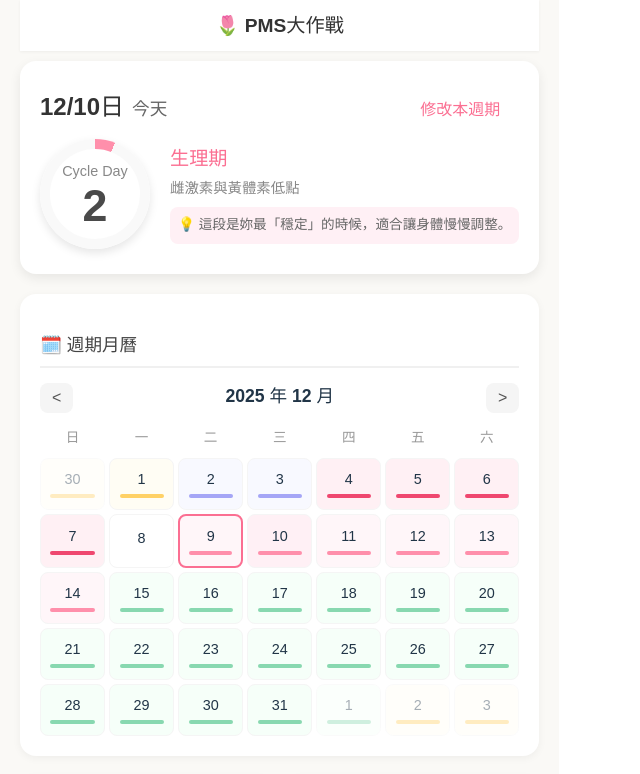
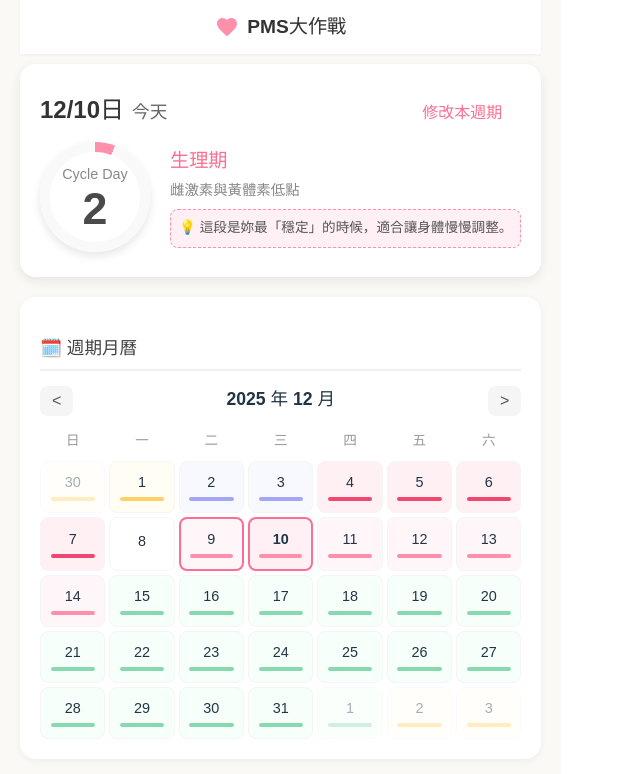
Before and after one commit to phoebehaungs/phoebe-cycle-tracker, a React (Vite) app: page / in a window 1280 px wide. Shown: the top 774 px of the page, without its empty margins (0-640 px from the left). Built offline with nearby package versions, Linux system fonts and the light colour scheme.

Commit message:
Update App.tsx

```diff
--- a/src/App.tsx
+++ b/src/App.tsx
@@ -20,8 +20,8 @@ interface PhaseDefinition {
 interface CycleRecord {
   id: string;
   startDate: string; // "YYYY-MM-DD"
-  length: number | null; // 週期長度 (兩次月經間隔)
-  periodLength?: number; // 生理期出血天數 (預設 6)
+  length: number | null; // 週期長度
+  periodLength?: number; // 生理期出血天數
 }
 
 interface SymptomRecord {
@@ -144,12 +144,13 @@ const SYMPTOM_OPTIONS = {
 
 // --- 3. Helper Functions ---
 
-// 確保獲取本地時間的 YYYY-MM-DD 格式
-const getFormattedDate = (date: Date): string => {
-  const y = date.getFullYear();
-  const m = date.getMonth() + 1;
-  const d = date.getDate();
-  return `${y}-${m < 10 ? '0' + m : m}-${d < 10 ? '0' + d : d}`;
+// 強制使用瀏覽器本地時間，解決時區問題
+const getLocalFormattedDate = (date: Date = new Date()): string => {
+  const year = date.getFullYear();
+  // getMonth() 回傳 0-11，需 +1；padStart 確保補零
+  const month = String(date.getMonth() + 1).padStart(2, '0');
+  const day = String(date.getDate()).padStart(2, '0');
+  return `${year}-${month}-${day}`;
 };
 
 const getDaysDifference = (date1: string, date2: string): number => {
@@ -163,7 +164,7 @@ const getDaysDifference = (date1: string, date2: string): number => {
 const addDays = (dateStr: string, days: number): string => {
   const r = new Date(dateStr);
   r.setDate(r.getDate() + days);
-  return getFormattedDate(r);
+  return getLocalFormattedDate(r);
 };
 
 const startOfMonth = (date: Date): Date =>
@@ -181,7 +182,6 @@ const createEmptyRecord = (date: string): SymptomRecord => ({
   notes: ''
 });
 
-// 根據出血天數動態調整規則 (Deep Clone)
 const getRulesForCycle = (periodLength: number = 6): PhaseDefinition[] => {
   const rules = JSON.parse(JSON.stringify(PHASE_RULES));
   rules[0].endDay = periodLength;
@@ -222,16 +222,15 @@ const PhoebeCycleTracker: React.FC = () => {
     localStorage.setItem(SYMPTOM_STORAGE_KEY, JSON.stringify(symptomRecords));
   }, [symptomRecords]);
 
-  // 確保 todayStr 是當下的本地時間
-  const [todayStr, setTodayStr] = useState(getFormattedDate(new Date()));
+  // 確保 todayStr 是當下的本地時間 (使用修正後的 getLocalFormattedDate)
+  const [todayStr, setTodayStr] = useState(getLocalFormattedDate());
   const [currentMonth, setCurrentMonth] = useState(new Date());
 
-  // 確保組件掛載時更新一次時間，避免 SSR/Hydration 問題
   useEffect(() => {
-    setTodayStr(getFormattedDate(new Date()));
+    setTodayStr(getLocalFormattedDate());
   }, []);
 
-  const [inputDate, setInputDate] = useState(todayStr); // 預設輸入框為今天
+  const [inputDate, setInputDate] = useState(todayStr);
   const [modalDetail, setModalDetail] = useState<DateDetail | null>(null);
   const [currentRecord, setCurrentRecord] = useState<SymptomRecord | null>(null);
 
@@ -280,7 +279,7 @@ const PhoebeCycleTracker: React.FC = () => {
 
   const getPhaseForDate = useCallback(
     (date: Date): PhaseDefinition | undefined => {
-      const dateStr = getFormattedDate(date);
+      const dateStr = getLocalFormattedDate(date);
       for (let i = history.length - 2; i >= 0; i--) {
         const h = history[i];
         if (h.length !== null) {
@@ -331,7 +330,7 @@ const PhoebeCycleTracker: React.FC = () => {
   }, [currentMonth]);
 
   const handleDateClick = (date: Date) => {
-    const dateStr = getFormattedDate(date);
+    const dateStr = getLocalFormattedDate(date);
     const phase = getPhaseForDate(date);
     if (!phase) return;
 
@@ -384,7 +383,7 @@ const PhoebeCycleTracker: React.FC = () => {
   const handleUpsertPeriodRecord = () => {
     if (!inputDate) return;
     const newDateObj = new Date(inputDate);
-    const newDateStr = getFormattedDate(newDateObj);
+    const newDateStr = getLocalFormattedDate(newDateObj);
 
     const existingIndex = history.findIndex(h => {
         const hDate = new Date(h.startDate);
@@ -481,7 +480,13 @@ const PhoebeCycleTracker: React.FC = () => {
       {/* Header */}
       <header style={headerStyle}>
         <div style={{ width: '20px' }}></div>
-        <h1 style={headerTitleStyle}>🌷 PMS大作戰</h1>
+        <div style={{ display: 'flex', alignItems: 'center', gap: '8px' }}>
+            {/* 溫馨的 App 圖示 - 使用 SVG 繪製一個柔和的愛心 */}
+            <svg width="24" height="24" viewBox="0 0 24 24" fill="#FF8FAB" xmlns="http://www.w3.org/2000/svg">
+                <path d="M12 21.35l-1.45-1.32C5.4 15.36 2 12.28 2 8.5 2 5.42 4.42 3 7.5 3c1.74 0 3.41.81 4.5 2.09C13.09 3.81 14.76 3 16.5 3 19.58 3 22 5.42 22 8.5c0 3.78-3.4 6.86-8.55 11.54L12 21.35z"/>
+            </svg>
+            <h1 style={headerTitleStyle}>PMS大作戰</h1>
+        </div>
         <div style={{ width: '20px' }}></div>
       </header>
 
@@ -489,6 +494,7 @@ const PhoebeCycleTracker: React.FC = () => {
       <div style={dashboardCardStyle}>
         <div style={todayStatusContainerStyle}>
           <span style={todayDateStyle}>
+            {/* 使用 getLocalFormattedDate 來處理日期顯示，確保一致性 */}
             {new Date(todayStr).toLocaleDateString('zh-TW', { month: 'numeric', day: 'numeric' })}日
           </span>
           <span style={todayLabelStyle}>今天</span>
@@ -546,14 +552,15 @@ const PhoebeCycleTracker: React.FC = () => {
             <div style={{ color: '#888', fontSize: '0.9rem', marginTop: '4px' }}>
               {currentPhase.hormone}
             </div>
-            {/* 溫馨提醒直接放在這裡 */}
+            {/* 溫馨提醒放在這裡 */}
             <div style={{
                 marginTop: '8px',
                 fontSize: '0.85rem',
-                color: '#666',
+                color: '#555',
                 backgroundColor: currentPhase.lightColor,
                 padding: '8px',
-                borderRadius: '8px'
+                borderRadius: '8px',
+                border: `1px dashed ${currentPhase.color}`
             }}>
                 💡 {currentPhase.tips}
             </div>
@@ -577,7 +584,7 @@ const PhoebeCycleTracker: React.FC = () => {
             <div key={i} style={dayNameStyle}>{n}</div>
           ))}
           {generateCalendarDays.map((date, i) => {
-            const dateStr = getFormattedDate(date);
+            const dateStr = getLocalFormattedDate(date);
             const phase = getPhaseForDate(date);
             const record = getSymptomRecordForDate(dateStr);
             const isToday = dateStr === todayStr;
@@ -591,18 +598,20 @@ const PhoebeCycleTracker: React.FC = () => {
                 style={{
                   ...calendarDayStyle,
                   backgroundColor: isToday
-                    ? currentPhase.lightColor
+                    ? currentPhase.lightColor // 今天的背景色
                     : phase
                     ? `${phase.lightColor}90`
                     : 'transparent',
                   opacity: isCurrentMonth ? 1 : 0.4,
-                  border: isPeriodStart
+                  border: isToday
+                    ? `2px solid ${currentPhase.accent}` // 今天的邊框
+                    : isPeriodStart
                     ? `2px solid ${phase?.accent || '#E95A85'}`
                     : '1px solid #f5f5f5',
                   cursor: phase ? 'pointer' : 'default',
                 }}
               >
-                <div style={{ fontSize: '0.9rem', marginBottom: '4px' }}>
+                <div style={{ fontSize: '0.9rem', marginBottom: '4px', fontWeight: isToday ? 'bold' : 'normal' }}>
                   {date.getDate()}
                 </div>
                 {phase && (
```
